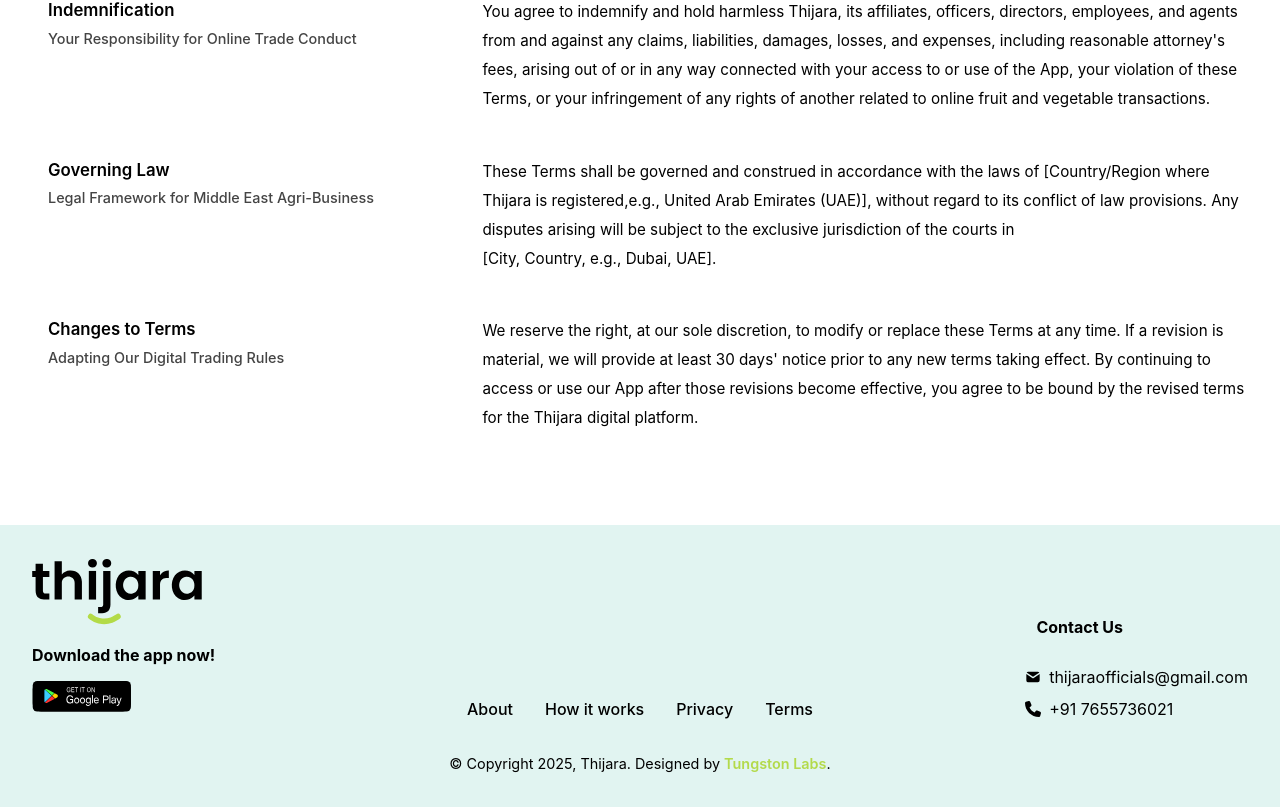
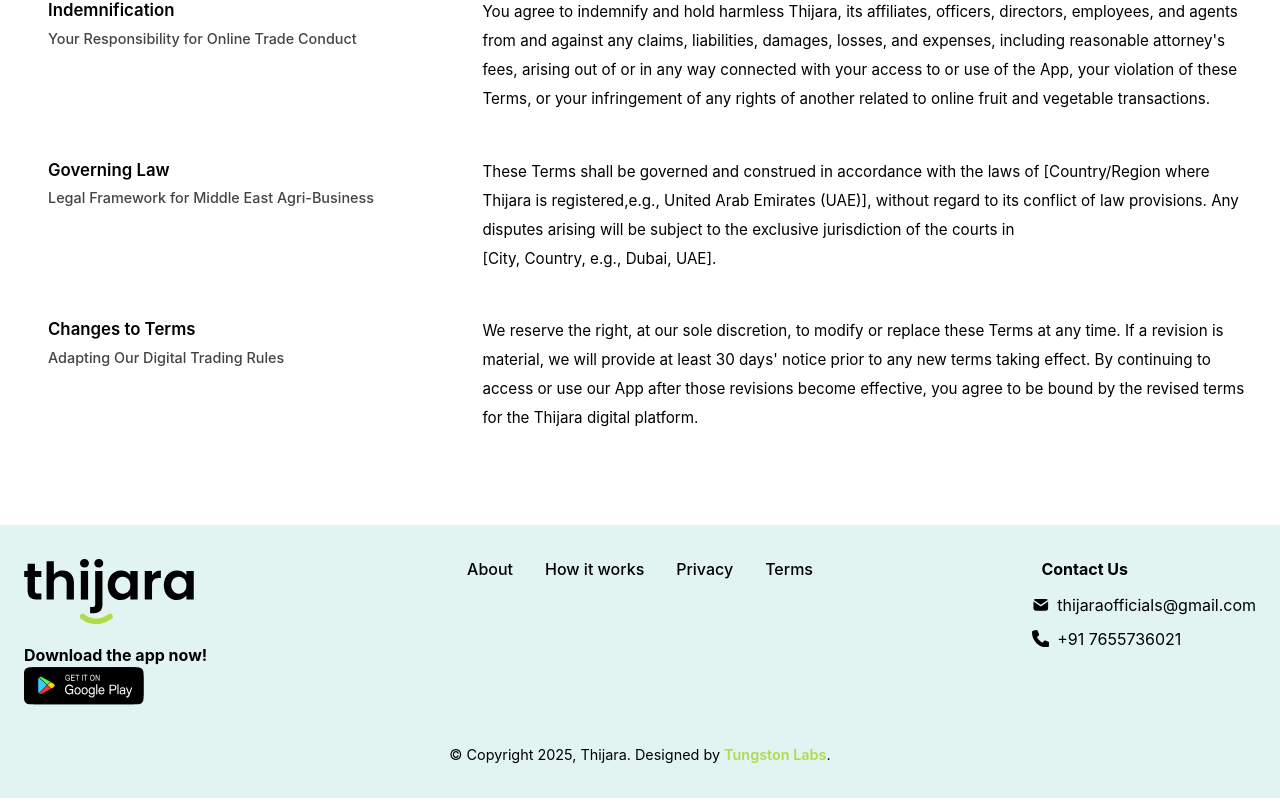
Before and after one commit to Tungston-labs/Thijara-Website, a React (Vite) app: page /terms in a window 1280 px wide. Shown: the part 3012-3819 px from the top of the page. Built offline with nearby package versions, Linux system fonts and the light colour scheme.

Commit message:
footer changes

```diff
--- a/src/Components/Footer.jsx
+++ b/src/Components/Footer.jsx
@@ -99,7 +99,8 @@ import {
   StoreButtons,
   StoreButton,
   GetInTouchTitle,
-  Copyright
+  Copyright,
+  GetInTouchTitles,
 } from './Footer.styles';
 
 import { TbMailFilled } from 'react-icons/tb';
@@ -117,7 +118,7 @@ const Footer = () => {
           {/* REMOVE EMAIL + PHONE HERE (as requested) */}
 
           <div>
-            <GetInTouchTitle>Download the app now!</GetInTouchTitle>
+            <GetInTouchTitles>Download the app now!</GetInTouchTitles>
             <StoreButtons>
               <a
                 href="https://play.google.com/store/apps/details?id=com.thijara"
@@ -141,7 +142,6 @@ const Footer = () => {
         {/* RIGHT SECTION — NOW CONTAINS EMAIL + PHONE */}
         <RightSection>
           <GetInTouchTitle>Contact Us</GetInTouchTitle>
-
           <ContactInfo>
             <ContactItem><TbMailFilled /> thijaraofficials@gmail.com</ContactItem>
             <ContactItem><FaPhone /> +91 7655736021</ContactItem>
--- a/src/Components/Footer.styles.js
+++ b/src/Components/Footer.styles.js
@@ -195,39 +195,199 @@
 //   }
 // `;
 
+// import styled from 'styled-components';
+// import { NavLink as RouterLink } from 'react-router-dom';
+
+// export const FooterContainer = styled.footer`
+//   background-color: #E1F4F1;
+//   padding: 2rem;
+// `;
+
+// export const FooterWrapper = styled.div`
+//   display: flex;
+//   justify-content: space-between;
+//   flex-wrap: wrap;
+//   max-width: 1400px;
+//   margin: auto;
+//   align-items: flex-end;
+
+//   @media (max-width: 768px) {
+//     flex-direction: column;
+//     align-items: center;
+//     gap: 2rem;
+//   }
+// `;
+
+// export const LeftSection = styled.div`
+//   display: flex;
+//   flex-direction: column;
+//   gap: 1rem;
+//   flex: 1;
+//   min-width: 250px;
+
+//   @media (max-width: 768px) {
+//     align-items: center;
+//     text-align: center;
+//   }
+// `;
+
+// export const Logo = styled.div`
+//   width: 170px;
+//   height: 70px;
+//   background: url('/images/loogoo.svg') no-repeat center;
+//   background-size: contain;
+
+//   @media (max-width: 768px) {
+//     margin: auto;
+//   }
+// `;
+
+// export const ContactInfo = styled.div`
+//   display: flex;
+//   flex-direction: column;
+//   gap: 0.5rem;
+
+//   @media (max-width: 768px) {
+//     align-items: center;
+//   }
+// `;
+
+// export const ContactItem = styled.div`
+//   font-family: 'Inter', sans-serif;
+//   display: flex;
+//   align-items: center;
+//   gap: 0.5rem;
+// `;
+
+// export const GetInTouchTitle = styled.h4`
+//   font-family: 'Inter', sans-serif;
+//   font-size: 1rem;
+//   font-weight: bold;
+//   margin-bottom: 0.9rem;
+//   padding-top: -2rem;
+//   margin-right: 125px;
+//   margin-right:30,
+// `;
+
+// export const StoreButtons = styled.div`
+//   display: flex;
+//   gap: 1rem;
+//   margin-top: 0.5rem;
+// `;
+
+// export const StoreButton = styled.div`
+//   width: 100px;
+//   height: 40px;
+//   background-repeat: no-repeat;
+//   background-size: contain;
+
+//   &.google {
+//     background-image: url('/images/google-play.svg');
+//   }
+
+//   &.apple {
+//     background-image: url('/images/app-store.svg');
+//   }
+// `;
+
+// export const NavLinks = styled.div`
+//   font-family: 'Inter', sans-serif;
+//   display: flex;
+//   justify-content: center;
+//   gap: 2rem;
+//   flex: 1;
+//   min-width: 250px;
+
+//   @media (max-width: 768px) {
+//     align-items: center;
+//     width: 100%;
+//     border-top: 1px solid #ddd;
+//     border-bottom: 1px solid #ddd;
+//   }
+// `;
+
+// export const NavLink = styled(RouterLink)`
+//   color: black;
+//   text-decoration: none;
+//   font-weight: 500;
+//   font-size: 1rem;
+
+//   &:hover {
+//     color: #768F45;
+//   }
+// `;
+
+// export const RightSection = styled.div`
+//   display: flex;
+//   flex-direction: column;
+//   align-items: flex-end;
+//   gap: 0.75rem;
+//   flex: 1;
+//   min-width: 250px;
+
+//   @media (max-width: 768px) {
+//     align-items: center;
+//     text-align: center;
+//     width: 100%;
+//   }
+// `;
+
+// export const Copyright = styled.p`
+//   font-family: 'Inter', sans-serif;
+//   text-align: center;
+//   margin-top: 2rem;
+//   font-size: 0.9rem;
+
+//   a.tungston {
+//     color: #B3DA4B;
+//     font-weight: 600;
+//     text-decoration: none;
+//   }
+
+//   a.tungston:hover {
+//     opacity: 0.8;
+//   }
+// `;
+
 import styled from 'styled-components';
 import { NavLink as RouterLink } from 'react-router-dom';
 
 export const FooterContainer = styled.footer`
   background-color: #E1F4F1;
-  padding: 2rem;
+  padding: 2rem 1.5rem;
 `;
 
+/* FIX LARGE SCREEN LAYOUT */
 export const FooterWrapper = styled.div`
   display: flex;
   justify-content: space-between;
-  flex-wrap: wrap;
+  align-items: flex-start;
   max-width: 1400px;
   margin: auto;
-  align-items: flex-end;
+  gap: 2rem;
 
+  /* MOBILE — leave untouched */
   @media (max-width: 768px) {
     flex-direction: column;
     align-items: center;
-    gap: 2rem;
+    gap: 2.5rem;
+    text-align: center;
   }
 `;
 
+/* LEFT SECTION */
 export const LeftSection = styled.div`
   display: flex;
   flex-direction: column;
   gap: 1rem;
-  flex: 1;
-  min-width: 250px;
 
+  /* IMPORTANT — STOP STRETCHING ON LARGE SCREENS */
+  width: 30%;
+
+  /* MOBILE stays same */
   @media (max-width: 768px) {
+    width: 100%;
     align-items: center;
-    text-align: center;
   }
 `;
 
@@ -237,47 +397,63 @@ export const Logo = styled.div`
   background: url('/images/loogoo.svg') no-repeat center;
   background-size: contain;
 
-  @media (max-width: 768px) {
-    margin: auto;
+  @media (max-width: 480px) {
+    width: 150px;
+    height: 60px;
   }
-`;
-
-export const ContactInfo = styled.div`
-  display: flex;
-  flex-direction: column;
-  gap: 0.5rem;
-
-  @media (max-width: 768px) {
-    align-items: center;
-  }
-`;
-
-export const ContactItem = styled.div`
-  font-family: 'Inter', sans-serif;
-  display: flex;
-  align-items: center;
-  gap: 0.5rem;
 `;
 
 export const GetInTouchTitle = styled.h4`
   font-family: 'Inter', sans-serif;
   font-size: 1rem;
   font-weight: bold;
-  margin-bottom: 0.9rem;
-  padding-top: -2rem;
-  margin-right: 125px;
-  margin-right:30,
+  margin: 0;
+
+  /* MOBILE FIRST — keep your mobile layout exactly same */
+  text-align: center;
+  margin-top: 0.5rem;
+  margin-bottom: 0.7rem;
+
+  /* DESKTOP ONLY — will NOT affect mobile */
+  @media (min-width: 769px) {
+    text-align: left;     /* desktop alignment */
+    margin-top: 0;        /* reset desktop values if needed */
+    margin-bottom: 0;     /* reset desktop values if needed */
+    margin-right:8rem;
+  }
 `;
+
+export const GetInTouchTitles = styled.h4`
+  font-family: 'Inter', sans-serif;
+  font-size: 1rem;
+  font-weight: bold;
+  margin: 0;
+
+  /* Desktop fix — align heading left */
+  text-align: left;
+
+  /* Mobile view stays exactly the same */
+  @media (max-width: 768px) {
+    margin-top: 0.5rem;
+    margin-bottom: 0.7rem;
+    text-align: center;
+  }
+`;
+
 
 export const StoreButtons = styled.div`
   display: flex;
+  justify-content: flex-start;
   gap: 1rem;
-  margin-top: 0.5rem;
+
+  @media (max-width: 768px) {
+    justify-content: center;
+  }
 `;
 
 export const StoreButton = styled.div`
-  width: 100px;
-  height: 40px;
+  width: 120px;
+  height: 45px;
   background-repeat: no-repeat;
   background-size: contain;
 
@@ -285,24 +461,31 @@ export const StoreButton = styled.div`
     background-image: url('/images/google-play.svg');
   }
 
-  &.apple {
-    background-image: url('/images/app-store.svg');
+  @media (max-width: 480px) {
+    width: 110px;
+    height: 40px;
   }
 `;
 
+/* CENTER NAV LINKS — FIXED DESKTOP SPACING */
 export const NavLinks = styled.div`
   font-family: 'Inter', sans-serif;
   display: flex;
   justify-content: center;
   gap: 2rem;
-  flex: 1;
-  min-width: 250px;
 
+  /* THIS FIXES DESKTOP BREAKING */
+  width: 40%;
+  text-align: center;
+
+  /* MOBILE — leave untouched */
   @media (max-width: 768px) {
-    align-items: center;
     width: 100%;
-    border-top: 1px solid #ddd;
-    border-bottom: 1px solid #ddd;
+    flex-wrap: wrap;
+    gap: 1.5rem;
+    padding: 1.2rem 0;
+    border-top: 1px solid #c8d8d5;
+    border-bottom: 1px solid #c8d8d5;
   }
 `;
 
@@ -317,18 +500,43 @@ export const NavLink = styled(RouterLink)`
   }
 `;
 
+/* RIGHT SECTION — FIX DESKTOP ALIGNMENT */
 export const RightSection = styled.div`
   display: flex;
   flex-direction: column;
+  gap: 0.75rem;
   align-items: flex-end;
-  gap: 0.75rem;
-  flex: 1;
-  min-width: 250px;
+
+  /* FIX — prevent stretching */
+  width: 30%;
+  text-align: right;
+
+  /* MOBILE unchanged */
+  @media (max-width: 768px) {
+    width: 100%;
+    align-items: center;
+    text-align: center;
+  }
+`;
+
+export const ContactInfo = styled.div`
+  display: flex;
+  flex-direction: column;
+  gap: 0.6rem;
 
   @media (max-width: 768px) {
     align-items: center;
-    text-align: center;
-    width: 100%;
+  }
+`;
+
+export const ContactItem = styled.div`
+  font-family: 'Inter', sans-serif;
+  display: flex;
+  align-items: center;
+  gap: 0.5rem;
+
+  svg {
+    font-size: 1.1rem;
   }
 `;
 
@@ -343,7 +551,6 @@ export const Copyright = styled.p`
     font-weight: 600;
     text-decoration: none;
   }
-
   a.tungston:hover {
     opacity: 0.8;
   }
```
